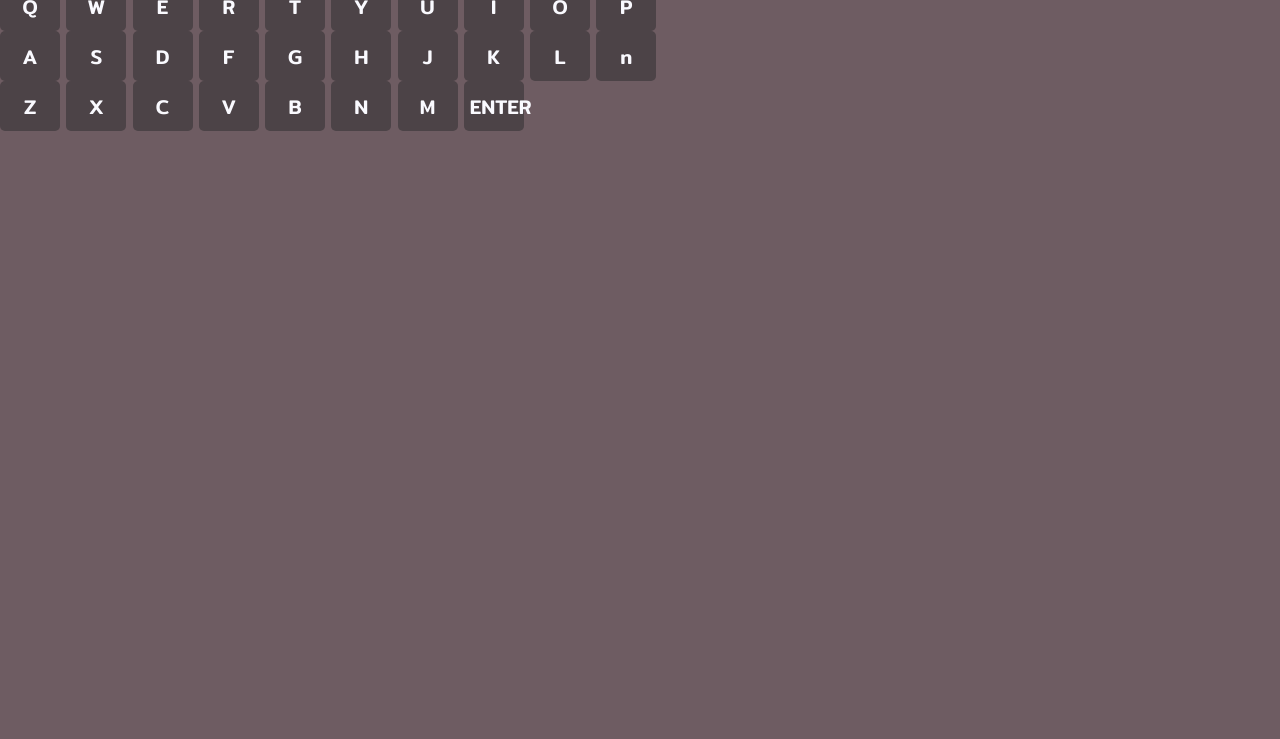
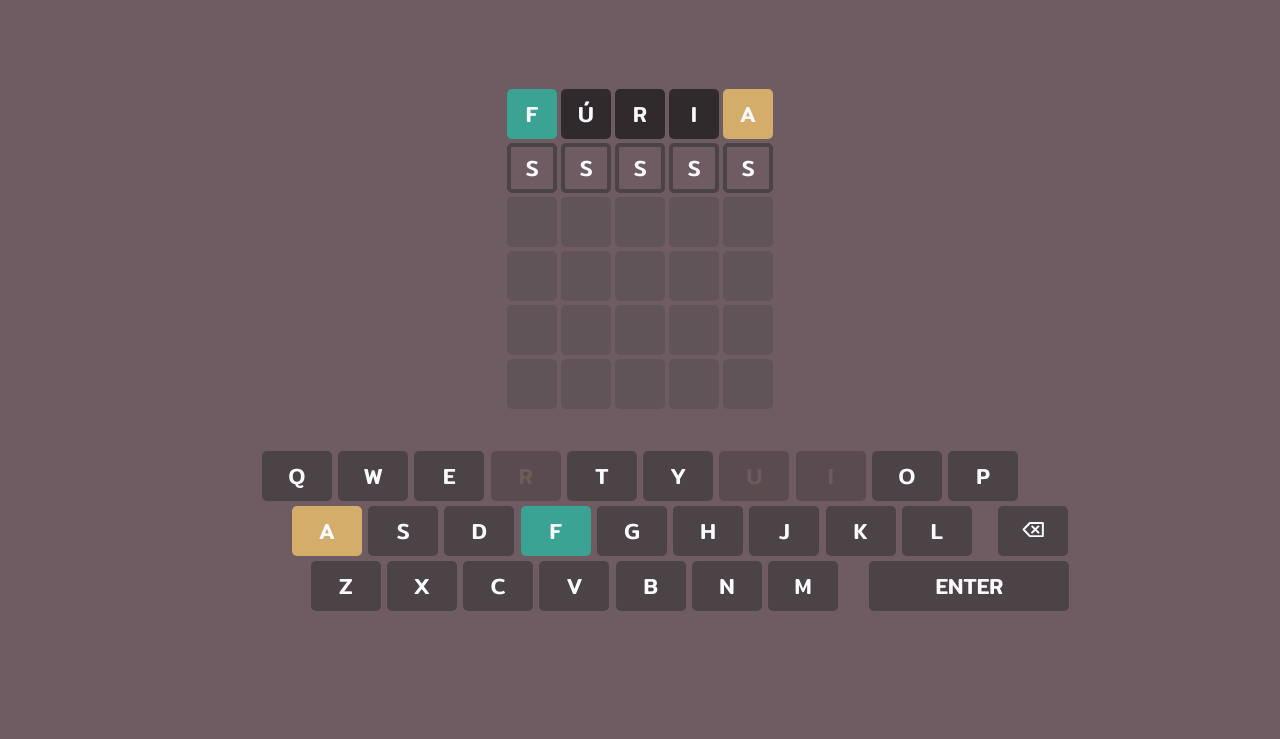
Before and after one commit to LucasCatuyama/termo, a plain HTML site: page index.html in a window 1280 px wide. Shown: the part 61-800 px from the top of the page. Drawn offline with Linux system fonts and the light colour scheme.

Commit message:
finished

```diff
--- a/index.html
+++ b/index.html
@@ -23,34 +23,75 @@
       </div>
     </header>
 
-    <section class="board"></section>
+    <section class="board">
+      <div class="linha primeira">
+        <div class="board__element" id="green"><p>F</p></div>
+        <div class="board__element" id="s"><p>S</p></div>
+        <div id="empty"></div>
+        <div id="empty"></div>
+        <div id="empty"></div>
+        <div id="empty"></div>
+      </div>
+      <div class="linha segunda">
+        <div class="board__element" id="brown"><p>Ú</p></div>
+        <div class="board__element" id="s"><p>S</p></div>
+        <div id="empty"></div>
+        <div id="empty"></div>
+        <div id="empty"></div>
+        <div id="empty"></div>
+      </div>
+      <div class="linha">
+        <div class="board__element" id="brown"><p>R</p></div>
+        <div class="board__element" id="s"><p>S</p></div>
+        <div id="empty"></div>
+        <div id="empty"></div>
+        <div id="empty"></div>
+        <div id="empty"></div>
+      </div>
+      <div class="linha">
+        <div class="board__element" id="brown"><p>I</p></div>
+        <div class="board__element" id="s"><p>S</p></div>
+        <div id="empty"></div>
+        <div id="empty"></div>
+        <div id="empty"></div>
+        <div id="empty"></div>
+      </div>
+      <div class="linha">
+        <div class="board__element" id="yellow"><p>A</p></div>
+        <div class="board__element" id="s"><p>S</p></div>
+        <div id="empty"></div>
+        <div id="empty"></div>
+        <div id="empty"></div>
+        <div id="empty"></div>
+      </div>
+    </section>
 
     <section class="keyboard">
       <div class="teclado">
         <button>Q</button>
         <button>W</button>
         <button>E</button>
-        <button>R</button>
+        <button id="used">R</button>
         <button>T</button>
         <button>Y</button>
-        <button>U</button>
-        <button>I</button>
+        <button id="used">U</button>
+        <button id="used">I</button>
         <button>O</button>
         <button>P</button>
       </div>
-      <div class="teclado">
-        <button>A</button>
+      <div class="teclado kb_row_layout">
+        <button id="yellow">A</button>
         <button>S</button>
         <button>D</button>
-        <button>F</button>
+        <button id="green">F</button>
         <button>G</button>
         <button>H</button>
         <button>J</button>
         <button>K</button>
         <button>L</button>
-        <button>n</button>
+        <button class="backspace"><img src="./assets/backspace.svg" alt=""></button>
       </div>
-      <div class="teclado">
+      <div class="teclado kb_row_layout_2">
         <button>Z</button>
         <button>X</button>
         <button>C</button>
@@ -58,8 +99,7 @@
         <button>B</button>
         <button>N</button>
         <button>M</button>
-        <button class="enter">ENTER</button>
-      </div>
+        <button id="enter">ENTER</button>
     </section>
   </body>
 </html>
--- a/style.css
+++ b/style.css
@@ -6,6 +6,7 @@
     --kb-available-key: #4C4347;
     --kb-used-key: #594B4F;
     --kb-used-key-text: #6E5C5C;
+    --icon: #B3A9AF;
     --yellow: #D3AD69;
     --green: #3AA394;
     --white: #FAFAFF;
@@ -23,6 +24,7 @@ header {
     justify-content: center;
     align-items: center;
     gap: 400px;
+    margin: 10px 0;
 }
 
 header h1 {
@@ -33,7 +35,7 @@ header h1 {
  header img {
     width: 25px;
     height: auto;
-    border: 3px solid #B3A9AF;
+    border: 2px solid var(--icon);
     border-radius: 5px;
     cursor: pointer;
 
@@ -43,16 +45,67 @@ header button {
     width: 31px;
     height: 31px;
     background-color: var(--brown-bg);
-    border: 3px solid #B3A9AF;
-    color: #B3A9AF;
+    border: 2px solid var(--icon);
+    color: var(--icon);
     font-weight: 500;
     border-radius: 5px;
     cursor: pointer;
     font-family: var(--main-font);
 }
 
+.header__left {
+    display: flex;
+    gap: 6px;
+}
+
+.board {
+    margin: 100px 0 50px 0;
+    display: grid;
+    grid-template-columns: repeat(5, 50px);
+    grid-template-rows: repeat(6, 50px);
+    justify-content: center;
+    align-content: center;
+    gap: 4px;
+}
+
+.board p {
+    font-weight: 500;
+    font-size: 22px;
+}
+
+.board div {
+    width: 50px;
+    height: 50px;
+    border-radius: 5px;
+    margin: 4px 0;
+}
+
+.board__element {
+    display: flex;
+    justify-content: center;
+    align-items: center;
+}
+
+#s {
+    box-sizing: border-box;
+    background-color: var(--brown-bg);
+    border: 4px solid var(--guess-brown-border);
+}
+
+#empty {
+    background-color: var(--guess-brown-available);
+}
+
+
+.keyboard {
+    display: flex;
+    flex-direction: column;
+    justify-content: center;
+    align-items: center;
+}
+
 .teclado button {
-    width: 60px;
+    width: 70px;
     height: 50px;
     background-color: var(--kb-available-key);
     color: var(--white);
@@ -60,6 +113,46 @@ header button {
     border-radius: 5px;
     border-style: none;
     font-weight: 500;
-    font-size: 20px;
+    font-size: 22px;
+    margin-bottom: 5px;
+    cursor: pointer;
+}
 
+#used {
+    background-color: var(--kb-used-key);
+    color: var(--kb-used-key-text);
 }
+
+.kb_row_layout {
+    margin-left: 80px;
+}
+
+.kb_row_layout_2{
+    margin-left: 100px;
+}
+
+#yellow {
+    background-color: var(--yellow);
+}
+
+#green {
+    background-color: var(--green);
+}
+
+#brown {
+    background-color: var(--guess-brown-key);
+}
+
+.backspace {
+    margin-left: 20px;
+}
+
+.backspace img {
+    width: 22px;
+    height: auto;
+}
+
+#enter {
+    width: 200px;
+    margin-left: 25px;
+}
```
Also changed, not shown: assets/ponto-de-interrogacao.png (added).
